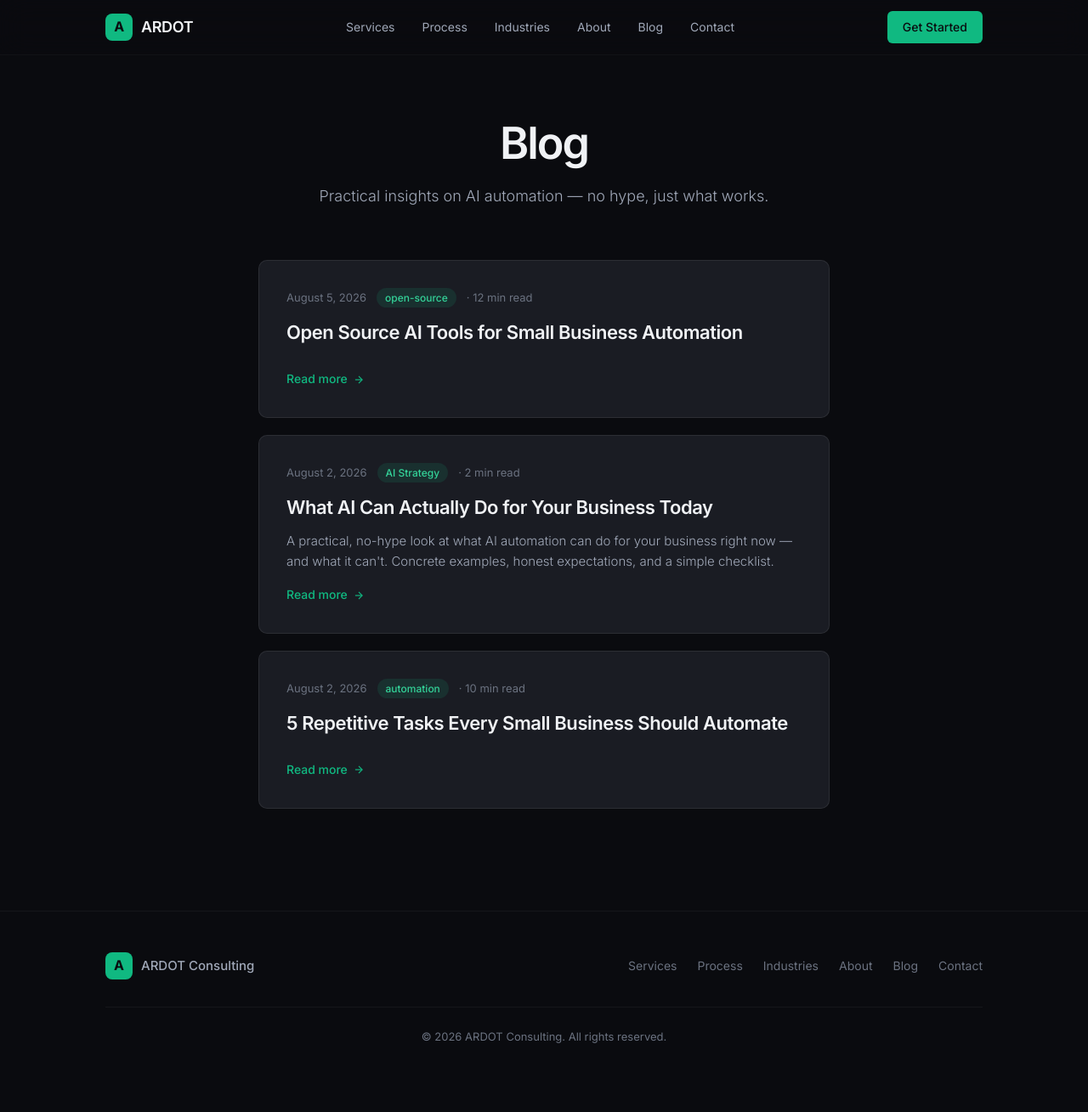
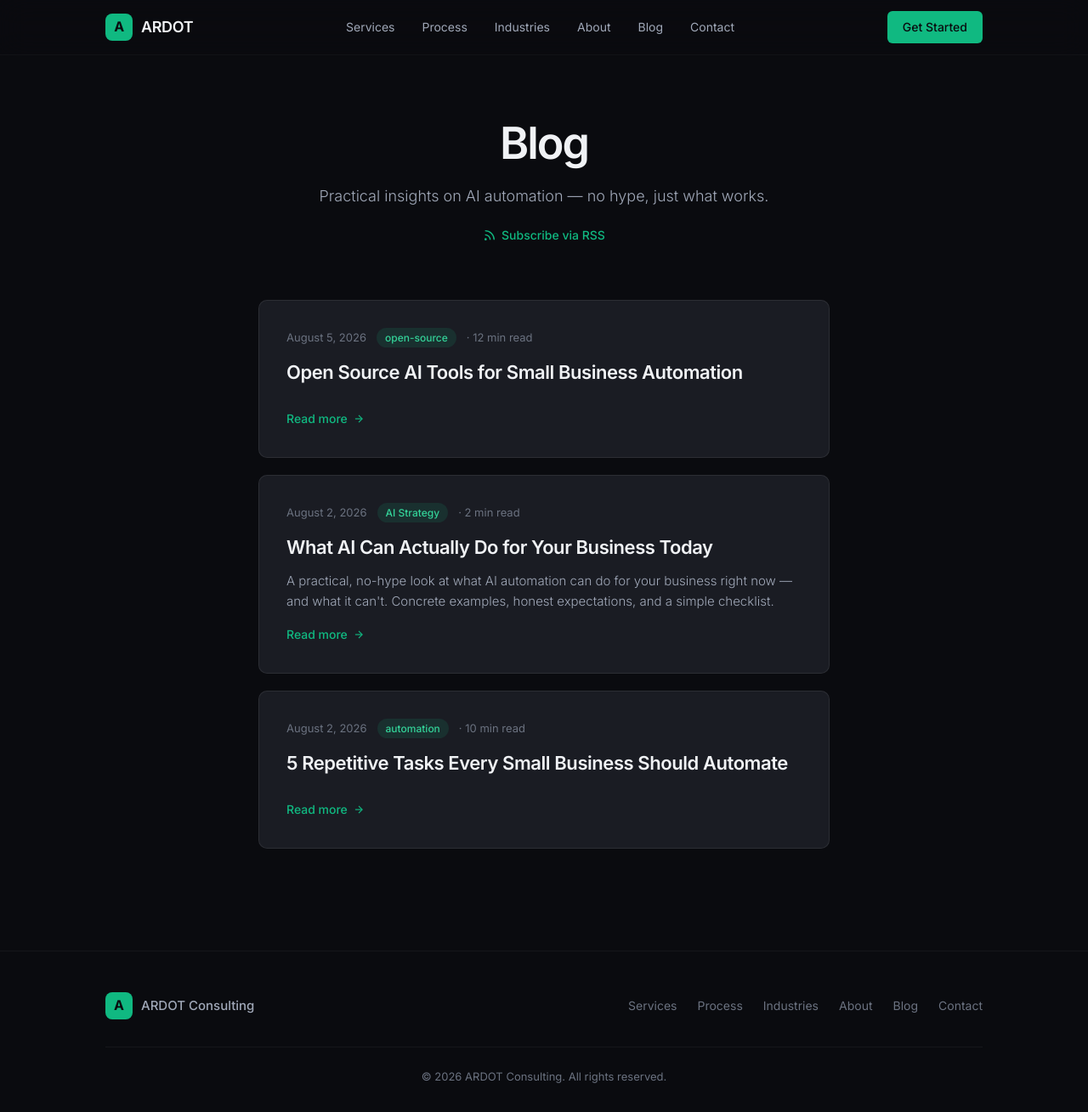
Before and after one commit to ardotconsulting/ardotconsulting.com, a Jekyll site: the page built from blog/index.html, in a window 1280 px wide and 1309 px high. Shown: the whole window at 85% size. Built offline with Jekyll 4.4.1, drawn with Linux system fonts in a browser that asks for light colours.

Commit message:
feat: add RSS subscribe link to blog page
Adds a visible 'Subscribe via RSS' link with icon to the blog header,
pointing to /feed.xml. Styled with emerald accent matching the site.

Closes #25 (RSS portion — email subscription deferred per Ryan's request)

```diff
--- a/blog/index.html
+++ b/blog/index.html
@@ -8,6 +8,14 @@ description: "Practical insights on AI automation — no hype, just what works.
   <div class="container">
     <h1>Blog</h1>
     <p>Practical insights on AI automation — no hype, just what works.</p>
+    <a href="{{ '/feed.xml' | relative_url }}" class="rss-link" aria-label="Subscribe via RSS">
+      <svg width="16" height="16" viewBox="0 0 24 24" fill="none" stroke="currentColor" stroke-width="2">
+        <path d="M4 11a9 9 0 0 1 9 9"/>
+        <path d="M4 4a16 16 0 0 1 16 16"/>
+        <circle cx="5" cy="19" r="1"/>
+      </svg>
+      Subscribe via RSS
+    </a>
   </div>
 </section>
 
--- a/css/main.css
+++ b/css/main.css
@@ -766,6 +766,21 @@ footer {
   margin: 0 auto;
 }
 
+.rss-link {
+  display: inline-flex;
+  align-items: center;
+  gap: 6px;
+  margin-top: 20px;
+  font-size: 14px;
+  font-weight: 500;
+  color: var(--accent);
+  transition: color 0.2s ease;
+}
+
+.rss-link:hover {
+  color: var(--accent-hover);
+}
+
 .post-list {
   max-width: 720px;
   margin: 0 auto;
```
